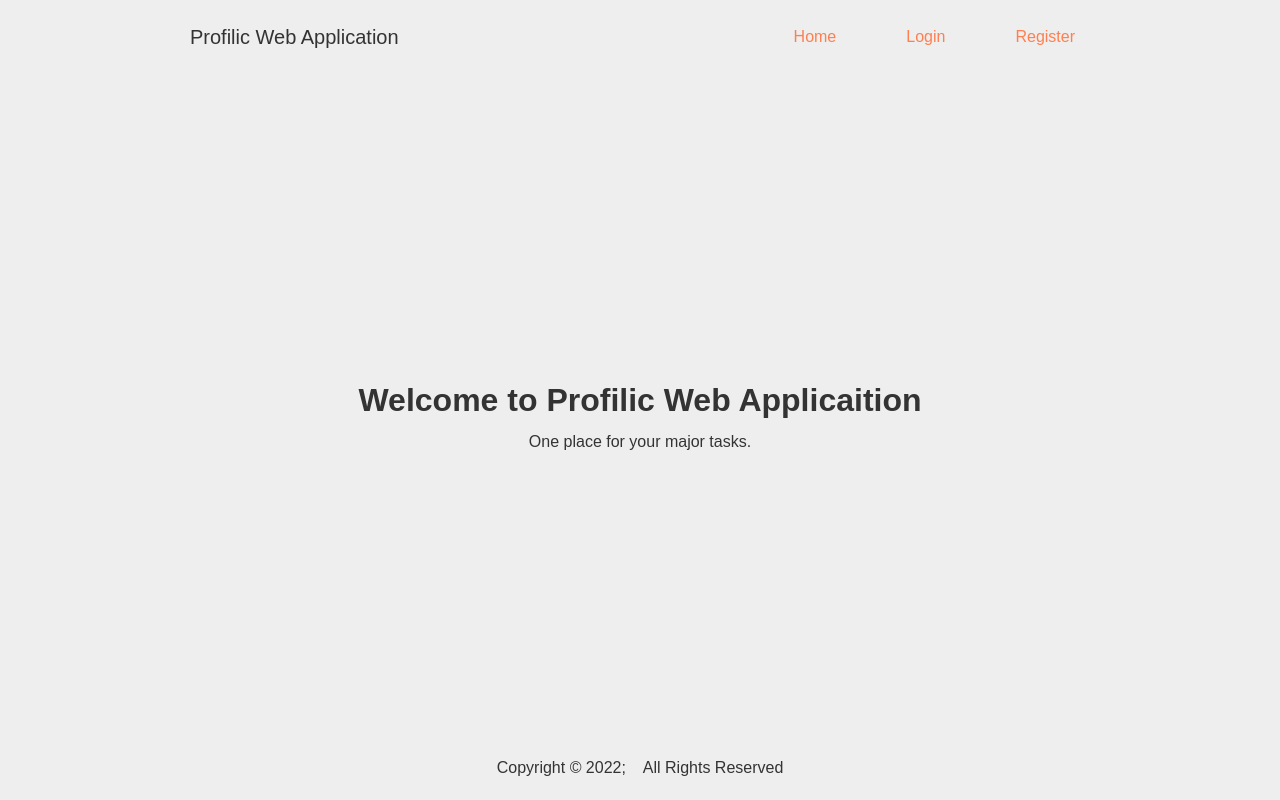
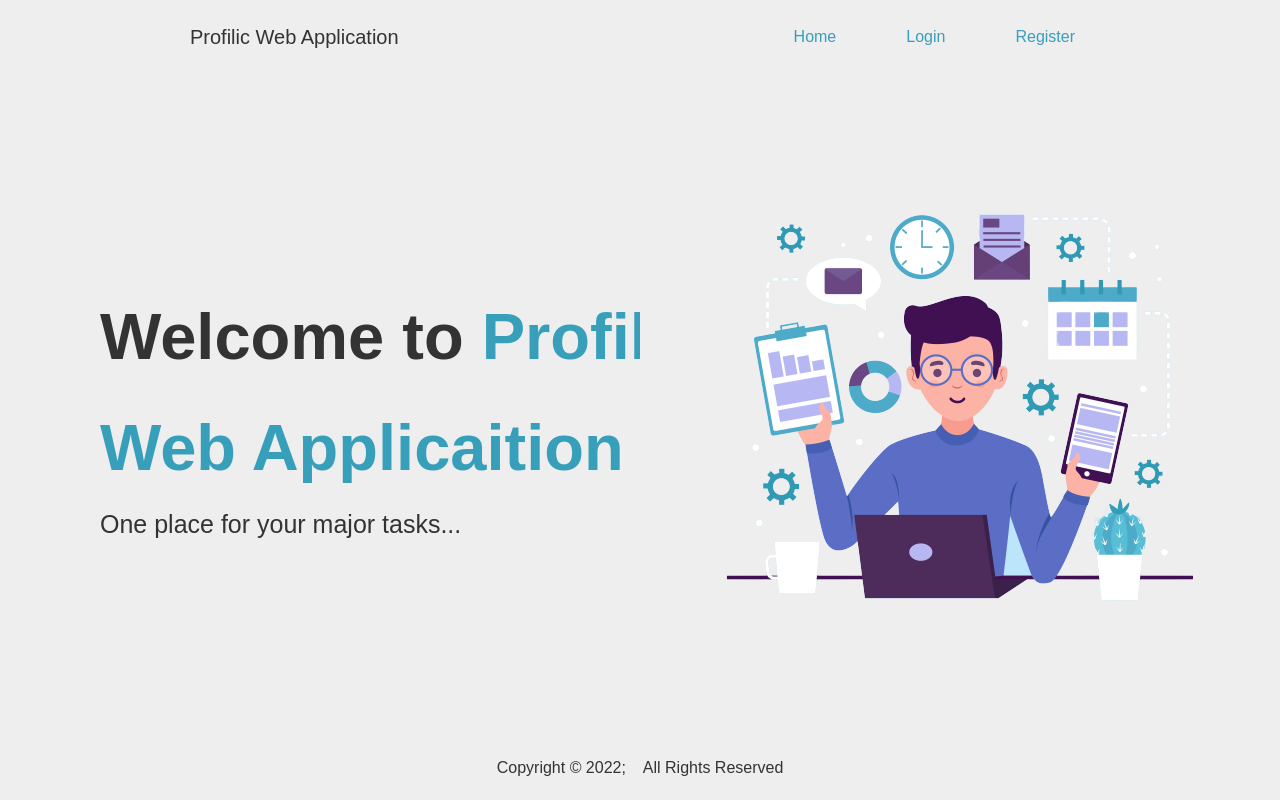
Before and after one commit to Anurag-1427/Major-Project---Profilic, a React (Create React App) app in the folder client/: page /landingpage in a window 1280 px wide. Built offline with nearby package versions, Linux system fonts and the light colour scheme.

Commit message:
beautification of landing page completed

```diff
--- a/client/src/components/screens/LandingPage.css
+++ b/client/src/components/screens/LandingPage.css
@@ -1,22 +1,22 @@
-*{
+* {
   margin: 0;
   padding: 0;
   box-sizing: border-box;
   overflow: hidden;
 }
-.viewport{
+.viewport {
   width: 100vw;
   height: 100vh;
   /* border: 1px solid black; */
 }
 
 /* Navbar */
-.navbar{
+.navbar {
   /* border: 1px solid black; */
   display: flex;
   justify-content: space-around;
 }
-.logo{
+.logo {
   /* border: 1px solid black; */
   display: flex;
   align-items: center;
@@ -24,14 +24,14 @@
   padding: 20px;
   font-size: 20px;
 }
-.nav_links{
+.nav_links {
   /* border: 1px solid red; */
   display: flex;
   align-items: center;
   justify-content: center;
   /* margin-right: 30px; */
 }
-.link{
+.link {
   display: flex;
   align-items: center;
   justify-content: center;
@@ -40,7 +40,8 @@
   margin-left: 35px;
   margin-right: 35px;
   text-decoration: none;
-    color: coral;
+  /* color: coral; */
+  color: #389fbb;
 }
 .hamburger_icon {
   /* border: 1px solid black; */
@@ -76,7 +77,8 @@
 }
 
 .sidenav a:hover {
-    color: coral;
+  /* color: coral; */
+  color: #389fbb;
 }
 
 .sidenav .closebtn {
@@ -88,31 +90,55 @@
 }
 
 /* Landing Screen */
-.landing_screen{
+.landing_screen {
   min-height: 85vh;
   display: flex;
   /* border: 1px solid black; */
 }
-.content{
+.content {
   width: 100%;
   height: 85vh;
   /* border: 1px solid black; */
   display: flex;
   align-items: center;
   justify-content: center;
-    flex-direction: column;
 }
-/* .right_content{
-    width: 50%;
-    height: 85vh;
-    border: 1px solid black;
+.left-content {
+  /* border: 1px solid blue; */
+  width: 50vw;
+  height: 100%;
+  position: relative;
+  display: flex;
+  align-items: center;
+}
+.main_C {
+  /* border: 1px solid brown; */
+  width: 650px;
+  position: absolute;
+  left: 100px;
+}
+.main_C h1 {
+  font-size: 65px;
+}
+.main_C h1 span {
+  /* color: #ff7f50; */
+  /* color: #5c6dc5; */
+  color: #389fbb;
+}
+.main_C p {
+  font-size: 25px;
+}
+.right-content {
+  /* border: 1px solid blue; */
+  width: 50vw;
+  height: 100%;
   display: flex;
   align-items: center;
   justify-content: center;
-} */
+}
 
 /* Footer */
-.footer{
+.footer {
   /* border: 1px solid black; */
   display: flex;
   align-items: center;
@@ -127,7 +153,7 @@
     align-items: center;
     justify-content: center;
   }
-    .link{
+  .link {
     display: none;
   }
 }
--- a/client/src/components/screens/LandingPage.js
+++ b/client/src/components/screens/LandingPage.js
@@ -1,6 +1,7 @@
 import React from "react";
 import { Link } from "react-router-dom";
 import "./LandingPage.css";
+import lp_img from "../screens/lp_img.png";
 
 const LandingPage = () => {
   const openNav = () => {
@@ -36,8 +37,19 @@ const LandingPage = () => {
       </div>
       <div className="landing_screen">
         <div className="content">
-          <h1>Welcome to Profilic Web Applicaition</h1>
-          <p>One place for your major tasks.</p>
+          <div className="left-content">
+            <div className="main_C">
+              <h1>
+                Welcome to <span>Profilic Web Applicaition</span>
+              </h1>
+              <p>One place for your major tasks...</p>
+            </div>
+          </div>
+          <div className="right-content">
+            <div className="lp_image-container">
+              <img src={lp_img} />
+            </div>
+          </div>
         </div>
       </div>
       <div className="footer">
```
Also changed, not shown: client/src/components/screens/lp_img.png (added). Lines whose indentation alone changed are shown as unchanged.
